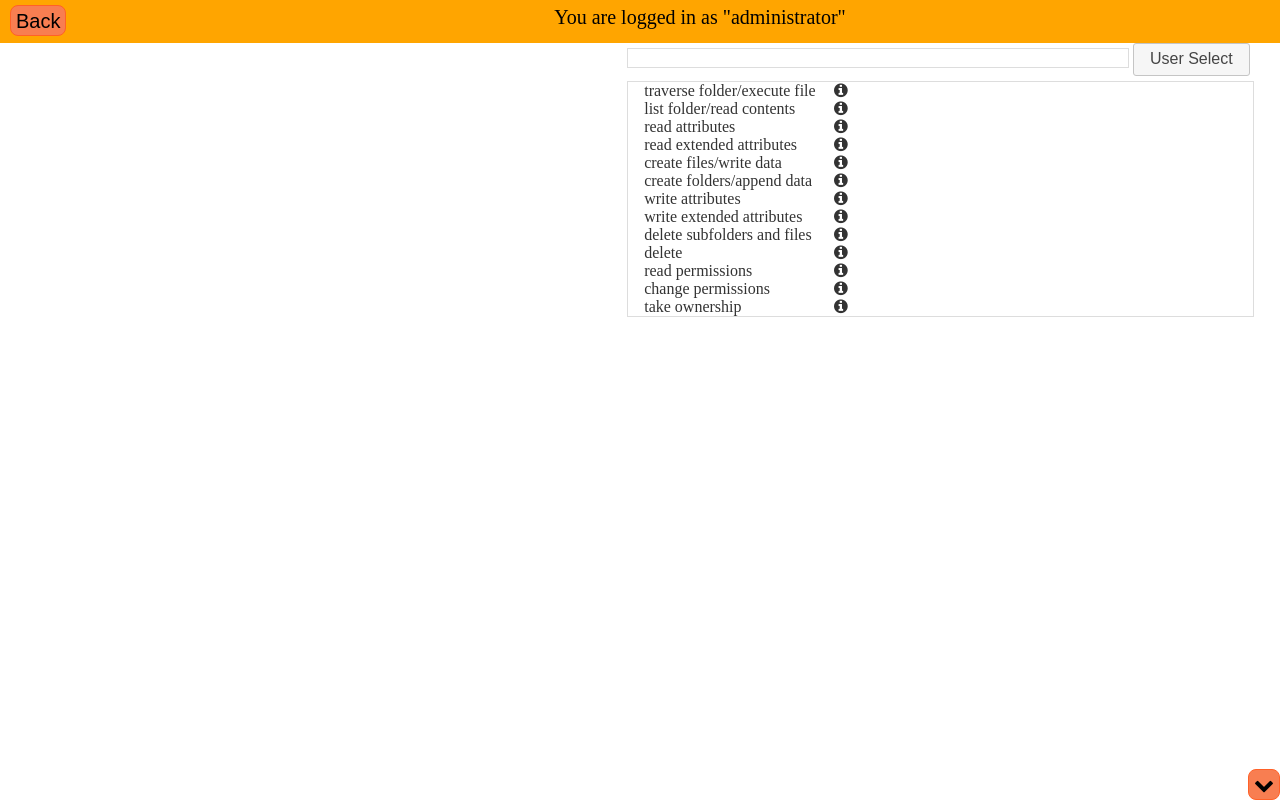
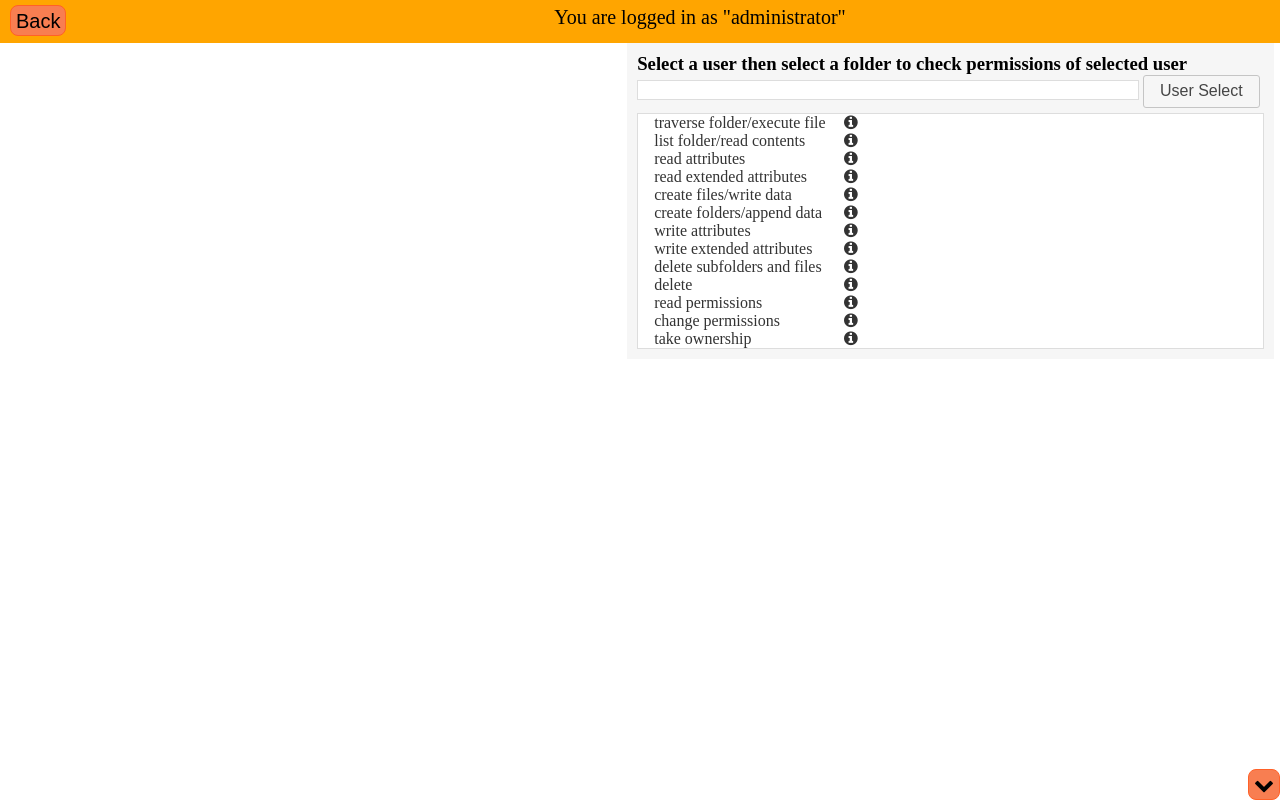
Before and after one commit to cse256-sp2023/problem-solving-project-shiyeon_paige_huanyue, a website: page index.html in a window 1280 px wide. Drawn offline with nearby package versions, Linux system fonts and the light colour scheme; no server answers; a script that the page names is missing; a web font is replaced by a local one.

Commit message:
changes to sidepanel

```diff
--- a/core/banner.css
+++ b/core/banner.css
@@ -169,3 +169,8 @@ span {
     outline: 1px dotted #000;
     outline: -webkit-focus-ring-color auto 5px;
 }
+
+#sidepanel{
+    padding: 10px;
+    background-color: rgb(246, 246, 246);
+}
--- a/view.js
+++ b/view.js
@@ -6,6 +6,7 @@ let perm_id_prefix = "generated_permission"
 let new_panel = define_new_effective_permissions(perm_id_prefix, add_info_col = true, which_permissions = null)
 // Show a sidepanel of permissmissions (checkbox)
 $('#sidepanel').append(new_panel)
+
 //**hardcode the filepath here**
 $('#generated_permission').attr('filepath', '/C/presentation_documents/important_file.txt')
 
@@ -20,6 +21,9 @@ let users_list = user_list('userlist');
 // Add an interface element to allow us to select a user. (selector)
 $('#sidepanel').prepend(sel_section)
 $('#sidepanel').append(users_list);
+
+$('#sidepanel').prepend("<h3>Select a user then select a folder to check permissions of selected user</h3>")
+
 
 // Dialogs for 'i' icons
 // Step 1: Define the dialog
```
Also changed, not shown: core/dev.css (line endings or trailing spaces).
